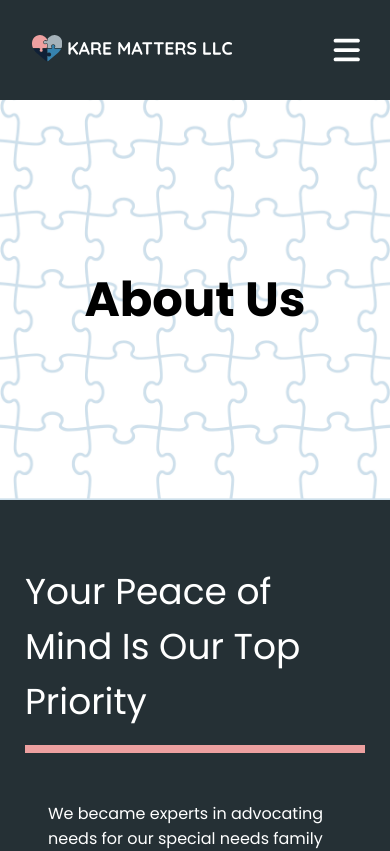
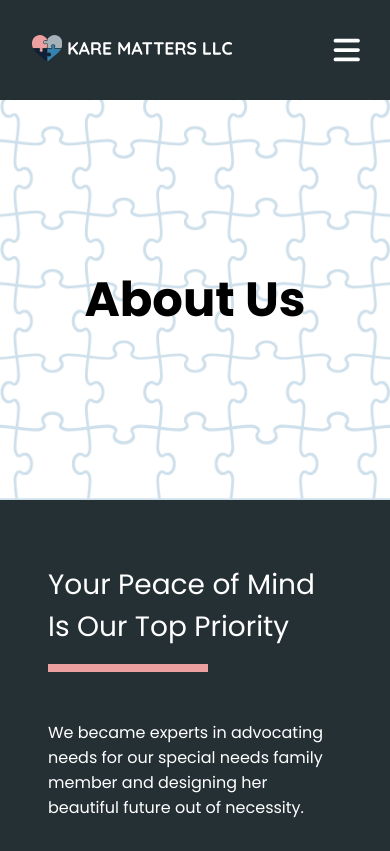
Before and after one commit to gwilliamboyd/kare-matters, a Next.js app: page /about-us in a window 390 px wide. Shown: the top 851 px of the page. Built offline with nearby package versions, Linux system fonts and the light colour scheme.

Commit message:
Let us help mobile styling

```diff
--- a/styles/page.module.css
+++ b/styles/page.module.css
@@ -157,4 +157,12 @@
   .visionCol {
     gap: 0.5em;
   }
+
+  .interiorH2 {
+    font-size: 28px;
+  }
+
+  .pinkDivider {
+    width: 160px;
+  }
 }
--- a/styles/testimonials.module.css
+++ b/styles/testimonials.module.css
@@ -81,7 +81,11 @@
 @media (max-width: 576px) {
   .testimonialsInnerWrapper,
   .testimonialsInnerWrapperDark {
+    padding: 2em 1em;
     height: 560px;
     gap: 1em;
   }
+  .testimonialsMasterDark {
+    padding: 2em 0;
+  }
 }
--- a/styles/work.module.css
+++ b/styles/work.module.css
@@ -149,3 +149,33 @@
     padding: 3em 2em;
   }
 }
+
+@media (max-width: 576px) {
+  .workImagesWrapper {
+    grid-template-columns: 1fr;
+  }
+  .workLineWrapper {
+    font-size: 18px;
+  }
+
+  .workLineWrapper img {
+    width: 48px;
+    height: auto;
+  }
+
+  .workParagraph {
+    font-size: 16px;
+  }
+
+  .interiorH2 {
+    font-size: 26px;
+  }
+
+  .workInfo {
+    margin-top: 1em;
+  }
+
+  .workLink {
+    font-size: 20px;
+  }
+}
```
